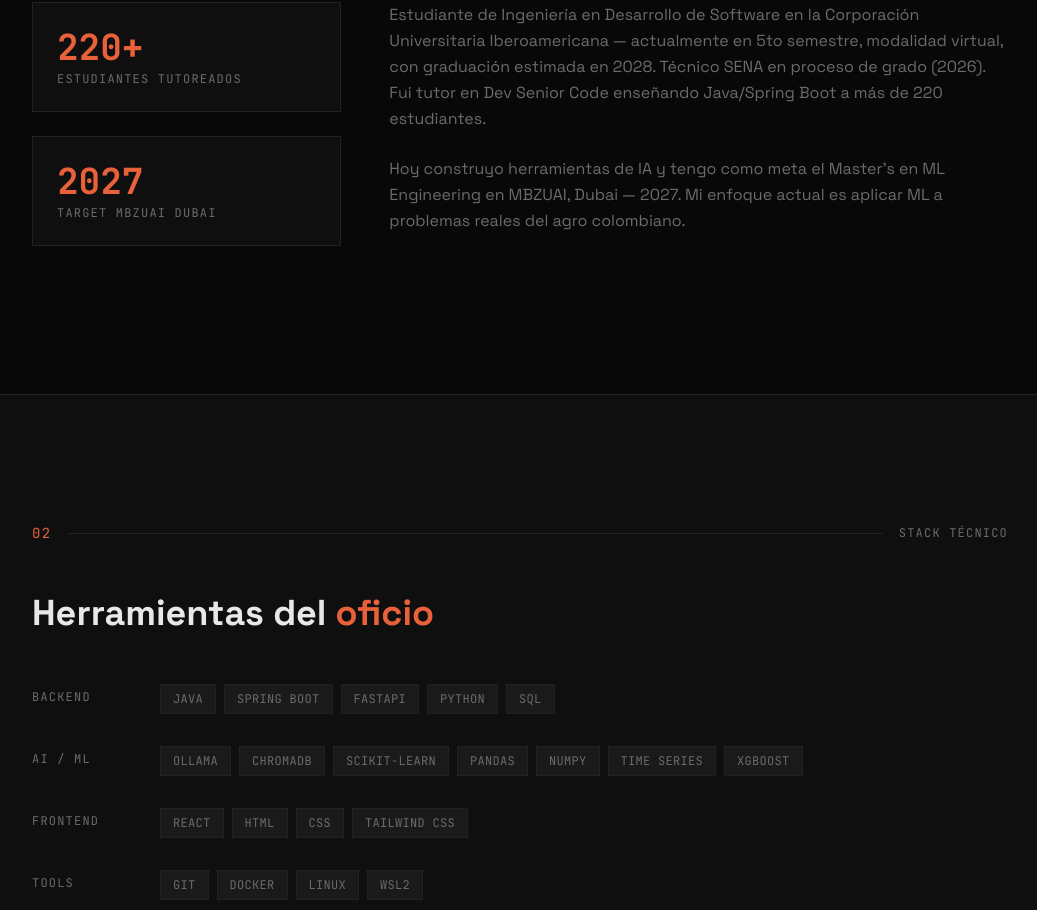
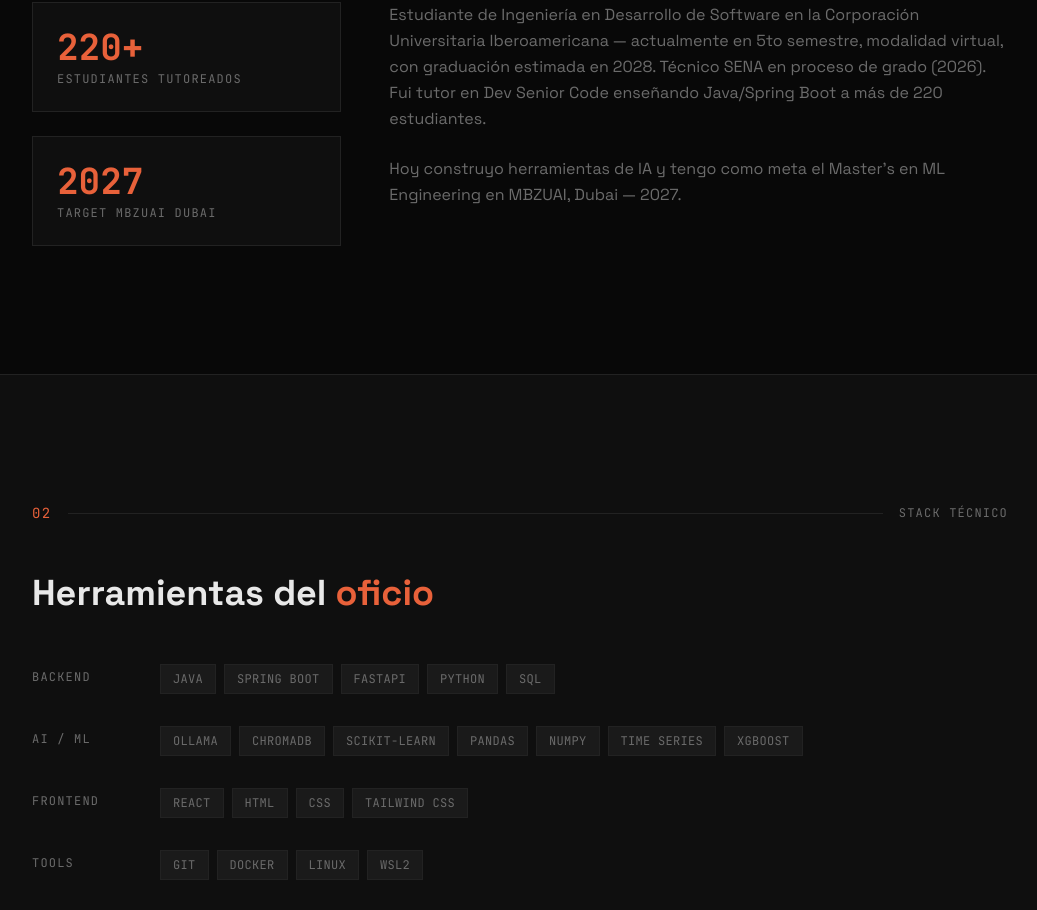
Before and after one commit to luistriana032006/portafolio, a Next.js app: page / in a window 1280 px wide. Shown: the part 995-1905 px from the top of the page, without its empty margins (120-1157 px from the left). Built offline with nearby package versions, Linux system fonts and the light colour scheme.

Commit message:
docs: remove agro colombiano mention from about section
Co-Authored-By: Claude Sonnet 5 <noreply@anthropic.com>

```diff
--- a/components/about.tsx
+++ b/components/about.tsx
@@ -36,7 +36,7 @@ export function About() {
             </p>
             <p className="font-sans text-base leading-relaxed text-muted-foreground mb-8">
               Hoy construyo herramientas de IA y tengo como meta el Master's en ML Engineering en MBZUAI,
-              Dubai — 2027. Mi enfoque actual es aplicar ML a problemas reales del agro colombiano.
+              Dubai — 2027.
             </p>
           </div>
         </div>
```
